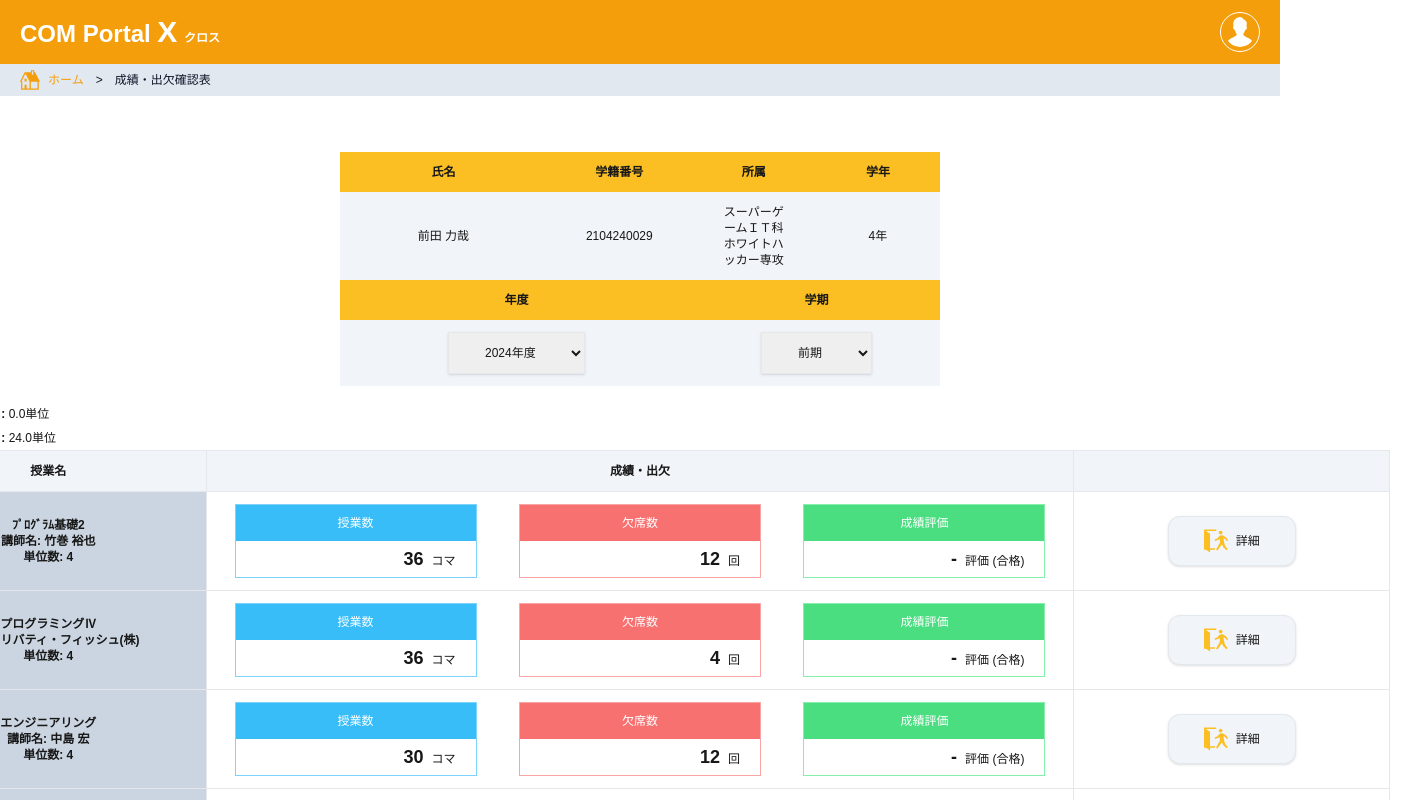
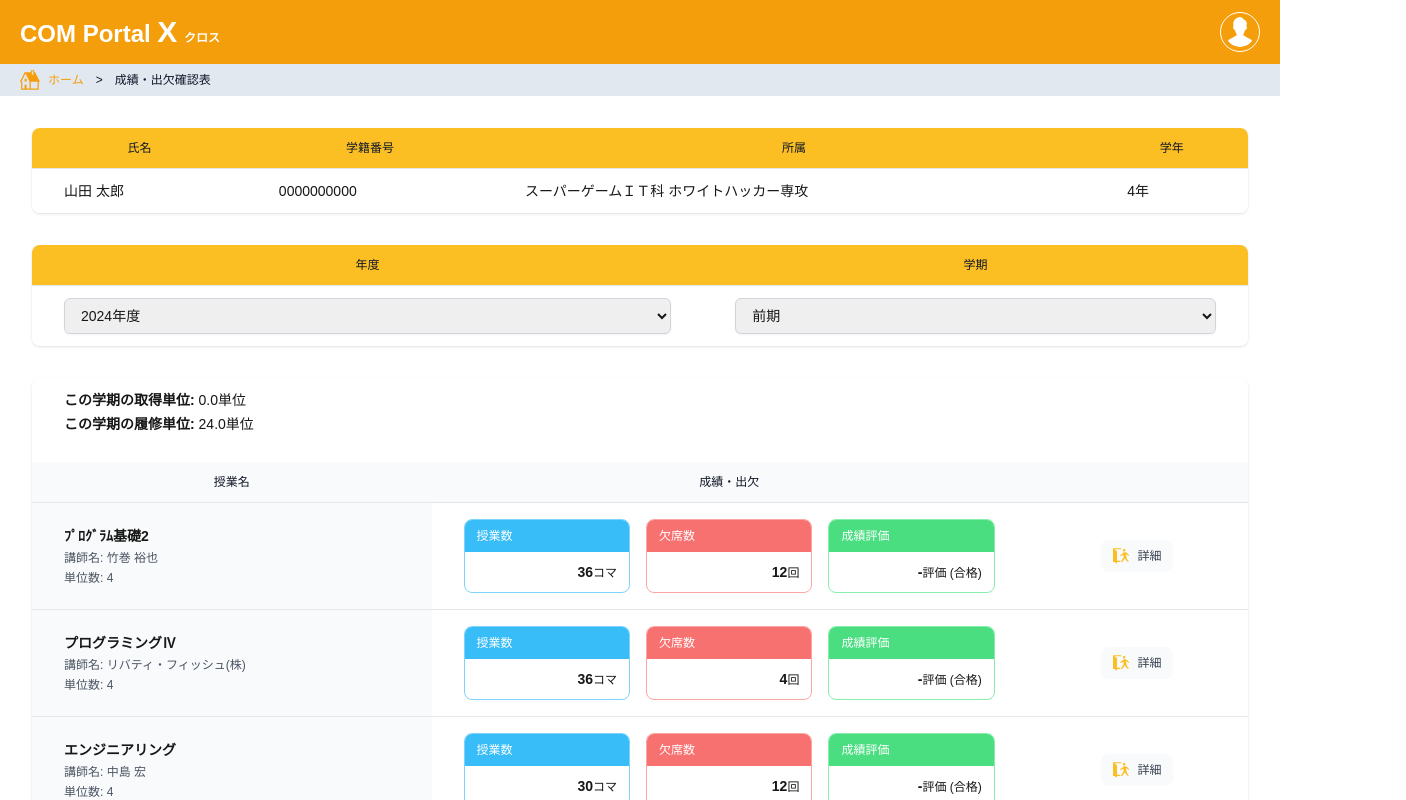
Before and after one commit to rikiyqhks/com-portal-x, a Next.js app: page /attendance_sheet in a window 1280 px wide. Shown: the top 800 px of the page, 1406 px wide, since content can reach past the window. Built offline with nearby package versions, Linux system fonts and the light colour scheme.

Commit message:
レスポンシブデザインの強化

```diff
--- a/app/attendance_sheet/page.tsx
+++ b/app/attendance_sheet/page.tsx
@@ -32,7 +32,6 @@ type Courses = {
  * @returns 成績・出欠確認表
  */
 const Attendance_Sheet: NextPage = () => {
-
   // コースを状態管理する配列
   const [courses, setCourses] = useState<Course[]>()
   // 選択された年度を状態管理する変数（初期値は今年度）
@@ -45,8 +44,7 @@ const Attendance_Sheet: NextPage = () => {
   const [judges, setJudges] = useState<string[]>([])
 
   /**
-   * コースごとに履修単位数を計算して
-   * 合計を状態管理する変数に代入する
+   * コースごとに履修単位数を計算して合計を状態管理する変数に代入する
    */
   useEffect(() => {
     let temp = 0
@@ -57,9 +55,7 @@ const Attendance_Sheet: NextPage = () => {
   }, [courses])
 
   /**
-   * 選択されている年度もしくは学期が変更されると
-   * それに合致したデータを状態管理する配列に代入
-   * する
+   * 選択されている年度もしくは学期が変更されるとそれに合致したデータを状態管理する配列に代入する
    */
   useEffect(() => {
     dummyCourse.map((courses: Courses) => {
@@ -81,6 +77,9 @@ const Attendance_Sheet: NextPage = () => {
     })
   }, [selectedAcademicYear, selectedSemester])
 
+  /**
+   * 成績評価から合否を判定する
+   */
   const calcIsPass = (value: string) => {
     switch(value) {
       case 'A':
@@ -102,7 +101,6 @@ const Attendance_Sheet: NextPage = () => {
 
   /**
    * 年度を選択すると状態管理する変数に代入される
-   * @param e イベントハンドラー
    */
   const handleAcademicYearChange = (e: ChangeEvent<HTMLSelectElement>) => {
     const value = e.target.value
@@ -111,51 +109,56 @@ const Attendance_Sheet: NextPage = () => {
 
   /**
    * 学期を選択すると状態管理する変数に代入される
-   * @param e イベントハンドラー
    */
   const handleSemesterChange = (e: ChangeEvent<HTMLSelectElement>) => {
     const value = e.target.value
     setSelectedSemester(value)
   }
 
-  // メインコンテンツ
   return (
-    <main className='w-full h-auto flex flex-col justify-center items-center gap-5 py-12'>
-      <section className='flex flex-col justify-center items-center gap-4 px-4 py-2'>
-        <section className='max-w-[300px] w-[300px] md:max-w-[600px] md:w-[600px]
-          flex flex-col justify-center items-center md:justify-start md:items-start'>
-          <table className='w-full table-fixed text-[9px] md:text-xs text-center'>
+    <main className='min-h-screen w-full px-4 py-8 sm:px-6 lg:px-8'>
+      <div className='mx-auto max-w-7xl'>
+        {/* 学生情報テーブル */}
+        <section className='mb-8'>
+          <div className='overflow-x-auto rounded-lg shadow'>
+            <table className='min-w-full divide-y divide-gray-200'>
               <thead>
                 <tr className='bg-amber-400'>
-                <th className='w-20 px-5 py-1 md:w-40 md:px-7 md:py-3'>氏名</th>
-                <th className='w-20 px-5 py-1 md:w-28 md:px-7 md:py-3'>学籍番号</th>
-                <th className='w-32 px-5 py-1 md:w-24 md:px-7 md:py-3'>所属</th>
-                <th className='w-16 px-5 py-1 md:w-24 md:px-7 md:py-3'>学年</th>
+                  <th className='px-4 py-3 text-[10px] md:text-xs font-medium text-gray-900 sm:px-6 lg:px-8'>氏名</th>
+                  <th className='px-4 py-3 text-[10px] md:text-xs font-medium text-gray-900 sm:px-6 lg:px-8'>学籍番号</th>
+                  <th className='px-4 py-3 text-[10px] md:text-xs font-medium text-gray-900 sm:px-6 lg:px-8'>所属</th>
+                  <th className='px-4 py-3 text-[10px] md:text-xs font-medium text-gray-900 sm:px-6 lg:px-8'>学年</th>
                 </tr>
               </thead>
-            <tbody>
-              <tr className='bg-slate-100'>
-                <td className='px-3 py-1 md:px-7 md:py-3'>前田 力哉</td>
-                <td className='px-3 py-1 md:px-7 md:py-3'>2104240029</td>
-                <td className='px-3 py-1 md:px-7 md:py-3'>スーパーゲームＩＴ科 ホワイトハッカー専攻</td>
-                <td className='px-3 py-1 md:px-7 md:py-3'>4年</td>
+              <tbody className='divide-y divide-gray-200 bg-white'>
+                <tr>
+                  <td className='whitespace-nowrap px-4 py-3 text-[10px] md:text-sm sm:px-6 lg:px-8'>山田 太郎</td>
+                  <td className='whitespace-nowrap px-4 py-3 text-[10px] md:text-sm sm:px-6 lg:px-8'>0000000000</td>
+                  <td className='px-4 py-3 text-[10px] md:text-sm sm:px-6 lg:px-8'>スーパーゲームＩＴ科 ホワイトハッカー専攻</td>
+                  <td className='whitespace-nowrap px-4 py-3 text-[10px] md:text-sm sm:px-6 lg:px-8'>4年</td>
                 </tr>
               </tbody>
             </table>
-          <table className='w-full table-fixed text-[9px] md:text-xs text-center'>
+          </div>
+        </section>
+
+        {/* 年度・学期選択 */}
+        <section className='mb-8'>
+          <div className='overflow-x-auto rounded-lg shadow'>
+            <table className='min-w-full divide-y divide-gray-200'>
               <thead>
                 <tr className='bg-amber-400'>
-                <th className='w-44 px-3 py-1 md:w-40 md:px-7 md:py-3'>年度</th>
-                <th className='w-44 px-3 py-1 md:w-28 md:px-7 md:py-3'>学期</th>
+                  <th className='px-4 py-3 text-[10px] md:text-xs font-medium text-gray-900 sm:px-6 lg:px-8'>年度</th>
+                  <th className='px-4 py-3 text-[10px] md:text-xs font-medium text-gray-900 sm:px-6 lg:px-8'>学期</th>
                 </tr>
               </thead>
-            <tbody>
-              <tr className='bg-slate-100'>
-                <td className='px-3 py-1 md:px-7 md:py-3'>
+              <tbody className='divide-y divide-gray-200 bg-white'>
+                <tr>
+                  <td className='px-4 py-3 sm:px-6 lg:px-8'>
                     <select
-                    className='border shadow px-8 py-3'
+                      className='w-full rounded-md border border-gray-300 px-3 py-2 shadow-sm focus:border-amber-500 focus:outline-none focus:ring-1 focus:ring-amber-500 text-[10px] md:text-sm'
                       onChange={handleAcademicYearChange}
-                    defaultValue={'2024'}
+                      defaultValue='2024'
                     >
                       <option value='2025'>2025年度</option>
                       <option value='2024'>2024年度</option>
@@ -164,11 +167,11 @@ const Attendance_Sheet: NextPage = () => {
                       <option value='2021'>2021年度</option>
                     </select>
                   </td>
-                <td className='px-3 py-1 md:px-7 md:py-3'>
+                  <td className='px-4 py-3 sm:px-6 lg:px-8'>
                     <select
-                    className='border shadow px-8 py-3'
+                      className='w-full rounded-md border border-gray-300 px-3 py-2 shadow-sm focus:border-amber-500 focus:outline-none focus:ring-1 focus:ring-amber-500 text-[10px] md:text-sm'
                       onChange={handleSemesterChange}
-                    defaultValue={'前期'}
+                      defaultValue='前期'
                     >
                       <option value='前期'>前期</option>
                       <option value='後期'>後期</option>
@@ -177,67 +180,72 @@ const Attendance_Sheet: NextPage = () => {
                 </tr>
               </tbody>
             </table>
+          </div>
         </section>
-        <section className='max-w-[300px] w-[300px] md:max-w-[1500px] md:w-[1500px]
-          flex flex-col overflow-x-scroll md:overflow-x-visible justify-start md:justify-center items-start md:items-center'>
-          <table className='w-full table-fixed text-[9px] md:text-xs text-center border'>
-            <caption className='text-start py-1'><b>この学期の取得単位 : </b>0.0単位</caption>
-            {/* 小数第一位まで表示するようにtoFixedメソッドを使用 */}
-            <caption className='text-start py-1'><b>この学期の履修単位 : </b>{academicCredits?.toFixed(1)}単位</caption>
+
+        {/* 成績・出欠一覧 */}
+        <section>
+          <div className='overflow-x-auto rounded-lg shadow'>
+            <div className='mb-4 space-y-1 px-4 py-3 sm:px-6 lg:px-8'>
+              <p className='text-[10px] md:text-sm font-medium'>
+                <span className='font-bold'>この学期の取得単位: </span>0.0単位
+              </p>
+              <p className='text-[10px] md:text-sm font-medium'>
+                <span className='font-bold'>この学期の履修単位: </span>
+                {academicCredits?.toFixed(1)}単位
+              </p>
+            </div>
+            <table className='min-w-full divide-y divide-gray-200'>
               <thead>
-              <tr className='bg-slate-100 border'>
-                <th className='w-12 px-3 py-1 md:w-16 border md:px-7 md:py-3'>授業名</th>
-                <th className='w-24 px-3 py-1 md:w-44 border md:px-7 md:py-3'>成績・出欠</th>
-                <th className='w-12 px-3 py-1 md:w-16 border md:px-7 md:py-3'></th>
+                <tr className='bg-gray-50'>
+                  <th className='px-4 py-3 text-[9px] md:text-xs font-medium text-gray-900 sm:px-6 lg:px-8'>授業名</th>
+                  <th className='px-4 py-3 text-[9px] md:text-xs font-medium text-gray-900 sm:px-6 lg:px-8'>成績・出欠</th>
+                  <th className='px-4 py-3 text-[9px] md:text-xs font-medium text-gray-900 sm:px-6 lg:px-8'></th>
                 </tr>
               </thead>
-            <tbody>
-            {/* 条件に合致したコースをすべて表示 */}
+              <tbody className='divide-y divide-gray-200 bg-white'>
                 {courses?.map((course: Course) => (
-                <tr className='border' key={course.subjectName}>
-                  <td className='bg-slate-300 px-3 py-3 md:py-5 font-bold'>
-                    <p>{course.subjectName}</p>
-                    <p>講師名: {course.instructor}</p>
-                    <p>単位数: {course.credits}</p>
-                  </td>
-                  <td className='px-7 border py-3'>
-                    <div className='flex flex-col md:flex-row justify-between items-center gap-3'>
-                      <section className='border border-sky-300'>
-                        <div className='w-16 md:w-60 h-4 md:h-9 flex justify-center items-center bg-sky-400 text-white'>
-                          <p>授業数</p>
-                        </div>
-                        <div className='w-16 md:w-60 h-4 md:h-9 flex justify-end items-center pr-2 md:pr-5'>
-                          <p><span className='md:text-lg font-bold md:mx-2'>{course.class}</span>コマ</p>
-                        </div>
-                      </section>
-                      <section className='border border-red-300'>
-                        <div className='w-16 md:w-60 h-4 md:h-9 flex justify-center items-center  bg-red-400 text-white'>
-                          <p>欠席数</p>
-                        </div>
-                        <div className='w-16 md:w-60 h-4 md:h-9 flex justify-end items-center pr-2 md:pr-5'>
-                          <p><span className='md:text-lg font-bold md:mx-2'>{course.absence}</span>回</p>
-                        </div>
-                      </section>
-                      <section className='border border-green-300'>
-                        <div className='w-16 md:w-60 h-4 md:h-9 flex justify-center items-center  bg-green-400 text-white'>
-                          <p>成績評価</p>
-                        </div>
-                        <div className='w-16 md:w-60 h-4 md:h-9 flex justify-end items-center pr-2 md:pr-5'>
-                          <p><span className='md:text-lg font-bold md:mx-2'>{course.gradeRating}</span>評価 (合格)</p>
-                        </div>
-                      </section>
+                  <tr key={course.subjectName}>
+                    <td className='bg-gray-50 px-4 py-4 sm:px-6 lg:px-8'>
+                      <div className='space-y-1'>
+                        <p className='font-bold text-[10px] md:text-sm'>{course.subjectName}</p>
+                        <p className='text-[10px] md:text-xs text-gray-600'>講師名: {course.instructor}</p>
+                        <p className='text-[10px] md:text-xs text-gray-600'>単位数: {course.credits}</p>
                       </div>
                     </td>
-                  <td className='py-3'>
+                    <td className='px-4 py-4 sm:px-6 lg:px-8'>
+                      <div className='grid gap-4 sm:grid-cols-2 lg:grid-cols-3'>
+                        <div className='overflow-hidden rounded-lg border border-sky-300'>
+                          <div className='bg-sky-400 px-3 py-2 text-[10px] md:text-xs text-white'>授業数</div>
+                          <div className='px-3 py-2 text-right'>
+                            <span className='text-[10px] md:text-sm font-bold'>{course.class}</span>
+                            <span className='text-[10px] md:text-xs'>コマ</span>
+                          </div>
+                        </div>
+                        <div className='overflow-hidden rounded-lg border border-red-300'>
+                          <div className='bg-red-400 px-3 py-2 text-[10px] md:text-xs text-white'>欠席数</div>
+                          <div className='px-3 py-2 text-right'>
+                            <span className='text-[10px] md:text-sm font-bold'>{course.absence}</span>
+                            <span className='text-[10px] md:text-xs'>回</span>
+                          </div>
+                        </div>
+                        <div className='overflow-hidden rounded-lg border border-green-300'>
+                          <div className='bg-green-400 px-3 py-2 text-[10px] md:text-xs text-white'>成績評価</div>
+                          <div className='px-3 py-2 text-right'>
+                            <span className='text-[10px] md:text-sm font-bold'>{course.gradeRating}</span>
+                            <span className='text-[10px] md:text-xs'>評価 (合格)</span>
+                          </div>
+                        </div>
+                      </div>
+                    </td>
+                    <td className='px-4 py-4 text-center sm:px-6 lg:px-8'>
                       <Link
-                      className='w-16 md:w-32 flex flex-row justify-center items-center gap-1 md:gap-2 text-[9px] md:text-xs
-                        mx-auto px-2 md:px-5 py-2 md:py-3 rounded-xl bg-slate-100 hover:bg-slate-200 border border-slate-200 duration-200 shadow hover:shadow-md'
                         href={`/attendance_sheet/${course.subjectID}`}
+                        className='inline-flex items-center rounded-lg bg-gray-50 px-3 py-2 text-[10px] md:text-xs font-medium text-gray-700 hover:bg-gray-100 focus:outline-none focus:ring-2 focus:ring-amber-500 focus:ring-offset-2'
                       >
                         <Image
-                        className='w-4 md:w-6'
+                          className='mr-2 h-4 w-4'
                           src={Detail}
-                        width={20}
                           alt='詳細'
                         />
                         詳細
@@ -247,10 +255,11 @@ const Attendance_Sheet: NextPage = () => {
                 ))}
               </tbody>
             </table>
+          </div>
         </section>
-      </section>
+      </div>
     </main>
   )
 }
 
-export default  Attendance_Sheet
+export default Attendance_Sheet
--- a/app/components/Subheader.tsx
+++ b/app/components/Subheader.tsx
@@ -68,6 +68,8 @@ const Subheader: NextPage = () => {
               '出席状況詳細一覧'
             ) : pathname === '/attendance_sheet' ? (
               '成績・出欠確認表'
+            ) : pathname === '/attendance_sheet/1' ? (
+              '成績・出欠確認表'
             ) : pathname === '/applications' ? (
               '各種申請'
             ) : pathname === '/course_registration' ? (
--- a/app/course_registration/page.tsx
+++ b/app/course_registration/page.tsx
@@ -74,13 +74,13 @@ const courseSchedule: Schedule = {
  */
 const Course_Registration: NextPage = () => {
   // 履修科目を選択しているか状態管理する配列
-  const [selected, setSelected] = useState<boolean[]>(Array(10).fill(false))
+  const [selectedCourses, setSelectedCourses] = useState<{[key: string]: boolean}>({})
 
   const renderCourseCell = (course: Course | null, periodIndex: number, dayIndex: number) => {
     if (!course) return null
 
     const bgColor = course.type === 'required' ? 'bg-amber-100' : 'bg-sky-100'
-    const selectableIndex = `${periodIndex}-${dayIndex}`
+    const courseKey = `${periodIndex}-${dayIndex}-${course.name}` // ユニークなキーを生成
 
     return (
       <div className={`${bgColor} p-2 rounded h-full`}>
@@ -91,11 +91,12 @@ const Course_Registration: NextPage = () => {
           <label className='mt-2 flex items-center space-x-2 cursor-pointer'>
             <input
               type='checkbox'
-              checked={selected[parseInt(selectableIndex)]}
+              checked={selectedCourses[courseKey] || false}
               onChange={(e: ChangeEvent<HTMLInputElement>) => {
-                const newSelected = [...selected]
-                newSelected[parseInt(selectableIndex)] = e.target.checked
-                setSelected(newSelected)
+                setSelectedCourses(prev => ({
+                  ...prev,
+                  [courseKey]: e.target.checked
+                }))
               }}
               className='form-checkbox h-4 w-4 text-blue-600'
             />
--- a/package.json
+++ b/package.json
@@ -11,6 +11,7 @@
   "dependencies": {
     "@supabase/supabase-js": "github:supabase/supabase-js",
     "@vercel/postgres": "^0.10.0",
+    "lucide-react": "^0.475.0",
     "next": "14.2.8",
     "react": "^18",
     "react-dom": "^18"
```
Also changed, not shown: app/attendance_sheet/[id]/page.tsx (+212 -6 lines), 1 other file (tests, documents, lock files or other folders). Lines whose indentation alone changed are shown as unchanged.
